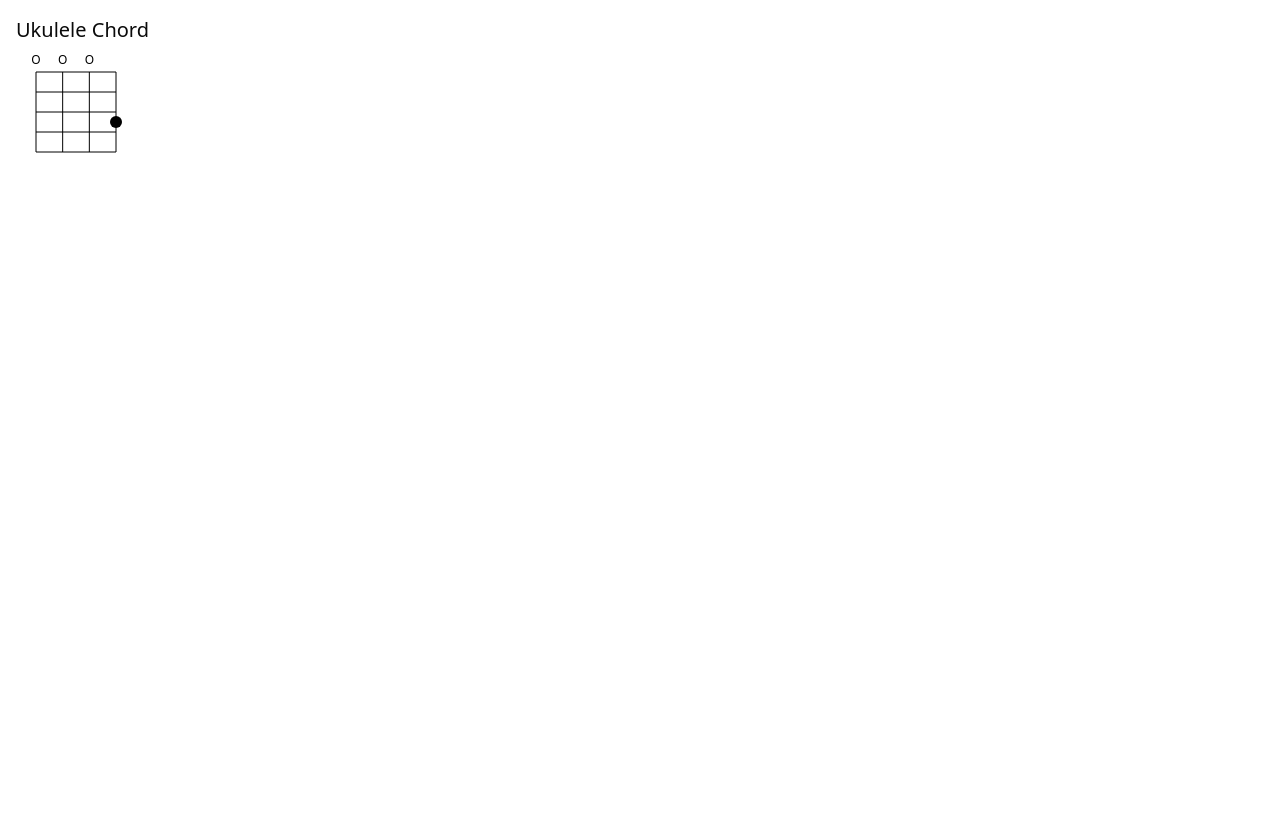
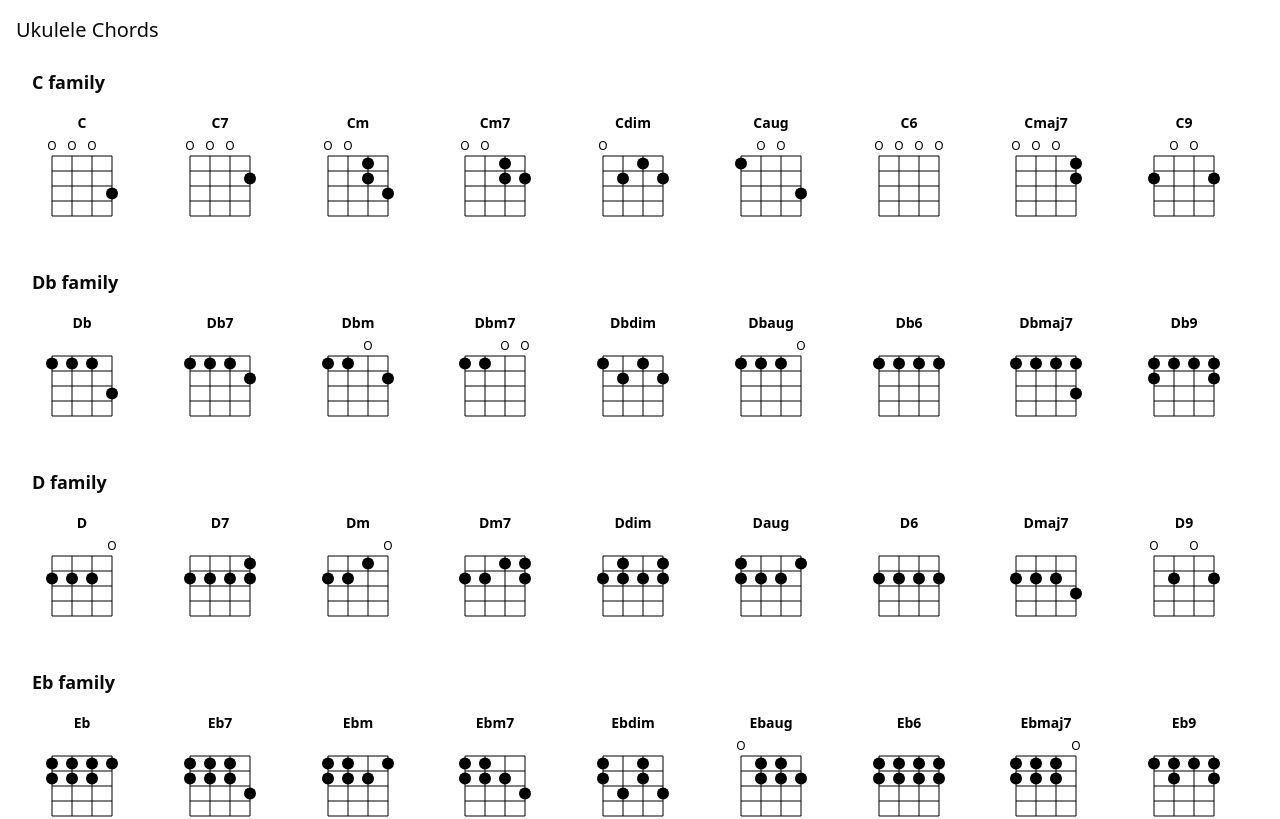
Before and after one commit to mrkev/ukulele-tool, a React (Vite) app in the folder packages/site/: page / in a window 1280 px wide. Shown: the top 819 px of the page. Built offline with nearby package versions, Linux system fonts and the light colour scheme.

Commit message:
show all chord diagrams

```diff
--- /dev/null
+++ b/packages/site/src/AllChords.tsx
@@ -0,0 +1,268 @@
+import React from "react";
+
+import {
+  C,
+  C7,
+  Cm,
+  Cm7,
+  Cdim,
+  Caug,
+  C6,
+  Cmaj7,
+  C9,
+  Db,
+  Db7,
+  Dbm,
+  Dbm7,
+  Dbdim,
+  Dbaug,
+  Db6,
+  Dbmaj7,
+  Db9,
+  D,
+  D7,
+  Dm,
+  Dm7,
+  Ddim,
+  Daug,
+  D6,
+  Dmaj7,
+  D9,
+  Eb,
+  Eb7,
+  Ebm,
+  Ebm7,
+  Ebdim,
+  Ebaug,
+  Eb6,
+  Ebmaj7,
+  Eb9,
+  E,
+  E7,
+  Em,
+  Em7,
+  Edim,
+  Eaug,
+  E6,
+  Emaj7,
+  E9,
+  F,
+  F7,
+  Fm,
+  Fm7,
+  Fdim,
+  Faug,
+  F6,
+  Fmaj7,
+  F9,
+  Gb,
+  Gb7,
+  Gbm,
+  Gbm7,
+  Gbdim,
+  Gbaug,
+  Gb6,
+  Gbmaj7,
+  Gb9,
+  G,
+  G7,
+  Gm,
+  Gm7,
+  Gdim,
+  Gaug,
+  G6,
+  Gmaj7,
+  G9,
+  Ab,
+  Ab7,
+  Abm,
+  Abm7,
+  Abdim,
+  Abaug,
+  Ab6,
+  Abmaj7,
+  Ab9,
+  A,
+  A7,
+  Am,
+  Am7,
+  Adim,
+  Aaug,
+  A6,
+  Amaj7,
+  A9,
+  Bb,
+  Bb7,
+  Bbm,
+  Bbm7,
+  Bbdim,
+  Bbaug,
+  Bb6,
+  Bbmaj7,
+  Bb9,
+  B,
+  B7,
+  Bm,
+  Bm7,
+  Bdim,
+  Baug,
+  B6,
+  Bmaj7,
+  B9,
+  ChordDiagram,
+} from "./ChordDiagram";
+import UkuleleChord from "./SVGChordDiagram";
+
+const chordGroups: Record<string, [string, ChordDiagram][]> = {
+  C: [
+    ["C", C],
+    ["C7", C7],
+    ["Cm", Cm],
+    ["Cm7", Cm7],
+    ["Cdim", Cdim],
+    ["Caug", Caug],
+    ["C6", C6],
+    ["Cmaj7", Cmaj7],
+    ["C9", C9],
+  ],
+  Db: [
+    ["Db", Db],
+    ["Db7", Db7],
+    ["Dbm", Dbm],
+    ["Dbm7", Dbm7],
+    ["Dbdim", Dbdim],
+    ["Dbaug", Dbaug],
+    ["Db6", Db6],
+    ["Dbmaj7", Dbmaj7],
+    ["Db9", Db9],
+  ],
+  D: [
+    ["D", D],
+    ["D7", D7],
+    ["Dm", Dm],
+    ["Dm7", Dm7],
+    ["Ddim", Ddim],
+    ["Daug", Daug],
+    ["D6", D6],
+    ["Dmaj7", Dmaj7],
+    ["D9", D9],
+  ],
+  Eb: [
+    ["Eb", Eb],
+    ["Eb7", Eb7],
+    ["Ebm", Ebm],
+    ["Ebm7", Ebm7],
+    ["Ebdim", Ebdim],
+    ["Ebaug", Ebaug],
+    ["Eb6", Eb6],
+    ["Ebmaj7", Ebmaj7],
+    ["Eb9", Eb9],
+  ],
+  E: [
+    ["E", E],
+    ["E7", E7],
+    ["Em", Em],
+    ["Em7", Em7],
+    ["Edim", Edim],
+    ["Eaug", Eaug],
+    ["E6", E6],
+    ["Emaj7", Emaj7],
+    ["E9", E9],
+  ],
+  F: [
+    ["F", F],
+    ["F7", F7],
+    ["Fm", Fm],
+    ["Fm7", Fm7],
+    ["Fdim", Fdim],
+    ["Faug", Faug],
+    ["F6", F6],
+    ["Fmaj7", Fmaj7],
+    ["F9", F9],
+  ],
+  Gb: [
+    ["Gb", Gb],
+    ["Gb7", Gb7],
+    ["Gbm", Gbm],
+    ["Gbm7", Gbm7],
+    ["Gbdim", Gbdim],
+    ["Gbaug", Gbaug],
+    ["Gb6", Gb6],
+    ["Gbmaj7", Gbmaj7],
+    ["Gb9", Gb9],
+  ],
+  G: [
+    ["G", G],
+    ["G7", G7],
+    ["Gm", Gm],
+    ["Gm7", Gm7],
+    ["Gdim", Gdim],
+    ["Gaug", Gaug],
+    ["G6", G6],
+    ["Gmaj7", Gmaj7],
+    ["G9", G9],
+  ],
+  Ab: [
+    ["Ab", Ab],
+    ["Ab7", Ab7],
+    ["Abm", Abm],
+    ["Abm7", Abm7],
+    ["Abdim", Abdim],
+    ["Abaug", Abaug],
+    ["Ab6", Ab6],
+    ["Abmaj7", Abmaj7],
+    ["Ab9", Ab9],
+  ],
+  A: [
+    ["A", A],
+    ["A7", A7],
+    ["Am", Am],
+    ["Am7", Am7],
+    ["Adim", Adim],
+    ["Aaug", Aaug],
+    ["A6", A6],
+    ["Amaj7", Amaj7],
+    ["A9", A9],
+  ],
+  Bb: [
+    ["Bb", Bb],
+    ["Bb7", Bb7],
+    ["Bbm", Bbm],
+    ["Bbm7", Bbm7],
+    ["Bbdim", Bbdim],
+    ["Bbaug", Bbaug],
+    ["Bb6", Bb6],
+    ["Bbmaj7", Bbmaj7],
+    ["Bb9", Bb9],
+  ],
+  B: [
+    ["B", B],
+    ["B7", B7],
+    ["Bm", Bm],
+    ["Bm7", Bm7],
+    ["Bdim", Bdim],
+    ["Baug", Baug],
+    ["B6", B6],
+    ["Bmaj7", Bmaj7],
+    ["B9", B9],
+  ],
+};
+
+export const AllChords: React.FC = () => {
+  return (
+    <div className="p-4 space-y-8">
+      {Object.entries(chordGroups).map(([root, chords]) => (
+        <div key={root}>
+          <h2 className="text-lg font-bold mb-4">{root} family</h2>
+          <div className="grid grid-cols-3 sm:grid-cols-6 md:grid-cols-9 gap-6">
+            {chords.map(([name, diagram]) => (
+              <UkuleleChord key={name} chord={diagram} name={name} size={100} />
+            ))}
+          </div>
+        </div>
+      ))}
+    </div>
+  );
+};
+
+export default AllChords;
--- a/packages/site/src/App.tsx
+++ b/packages/site/src/App.tsx
@@ -1,3 +1,4 @@
+import AllChords from "./AllChords";
 import { ChordDiagram } from "./ChordDiagram";
 import UkuleleChord from "./SVGChordDiagram";
 
@@ -6,8 +7,8 @@ const C: ChordDiagram = [0, 0, 0, 4];
 export function App() {
   return (
     <div className="p-4">
-      <h1 className="text-xl mb-2">Ukulele Chord</h1>
-      <UkuleleChord chord={C} size={120} />
+      <h1 className="text-xl mb-2">Ukulele Chords</h1>
+      <AllChords />
     </div>
   );
 }
--- a/packages/site/src/SVGChordDiagram.tsx
+++ b/packages/site/src/SVGChordDiagram.tsx
@@ -1,28 +1,31 @@
 import React from "react";
-import { ChordDiagram } from "./ChordDiagram";
+
+type ChordDiagram = [g: number, c: number, e: number, a: number];
 
 interface Props {
   chord: ChordDiagram;
-  frets?: number; // how many frets to display (default 4)
-  size?: number; // overall size of diagram in px (default 120)
+  name?: string; // optional chord name
+  frets?: number; // number of frets to display
+  size?: number; // overall size in px
 }
 
 export const UkuleleChord: React.FC<Props> = ({
   chord,
+  name,
   frets = 4,
   size = 120,
 }) => {
   const [g, c, e, a] = chord;
-  const stringNames = ["g", "c", "e", "a"];
   const stringMasks = [g, c, e, a];
 
   const padding = 20;
+  const labelSpace = name ? 24 : 0;
   const width = size;
-  const height = size;
+  const height = size + labelSpace;
   const innerWidth = width - padding * 2;
-  const innerHeight = height - padding * 2;
+  const innerHeight = height - padding * 2 - labelSpace;
 
-  const stringSpacing = innerWidth / (stringNames.length - 1);
+  const stringSpacing = innerWidth / (stringMasks.length - 1);
   const fretSpacing = innerHeight / frets;
 
   // Decode bitmask into fret positions
@@ -40,25 +43,38 @@ export const UkuleleChord: React.FC<Props> = ({
 
   return (
     <svg width={width} height={height} viewBox={`0 0 ${width} ${height}`}>
+      {/* Chord name */}
+      {name && (
+        <text
+          x={width / 2}
+          y={16}
+          textAnchor="middle"
+          fontSize="14"
+          fontWeight="bold"
+        >
+          {name}
+        </text>
+      )}
+
       {/* Fretboard */}
       {Array.from({ length: frets + 1 }, (_, i) => (
         <line
           key={`fret-${i}`}
           x1={padding}
           x2={width - padding}
-          y1={padding + i * fretSpacing}
-          y2={padding + i * fretSpacing}
+          y1={padding + labelSpace + i * fretSpacing}
+          y2={padding + labelSpace + i * fretSpacing}
           stroke="black"
         />
       ))}
 
       {/* Strings */}
-      {stringNames.map((s, i) => (
+      {stringMasks.map((_, i) => (
         <line
-          key={`string-${s}`}
+          key={`string-${i}`}
           x1={padding + i * stringSpacing}
           x2={padding + i * stringSpacing}
-          y1={padding}
+          y1={padding + labelSpace}
           y2={height - padding}
           stroke="black"
         />
@@ -70,7 +86,7 @@ export const UkuleleChord: React.FC<Props> = ({
           <circle
             key={`dot-${i}-${fret}`}
             cx={padding + i * stringSpacing}
-            cy={padding + fret * fretSpacing - fretSpacing / 2}
+            cy={padding + labelSpace + fret * fretSpacing - fretSpacing / 2}
             r={6}
             fill="black"
           />
@@ -83,7 +99,7 @@ export const UkuleleChord: React.FC<Props> = ({
           <text
             key={`open-${i}`}
             x={padding + i * stringSpacing}
-            y={padding - 8}
+            y={padding + labelSpace - 6}
             textAnchor="middle"
             fontSize="12"
           >
```
Also changed, not shown: 7 other files (tests, documents, lock files or other folders).
